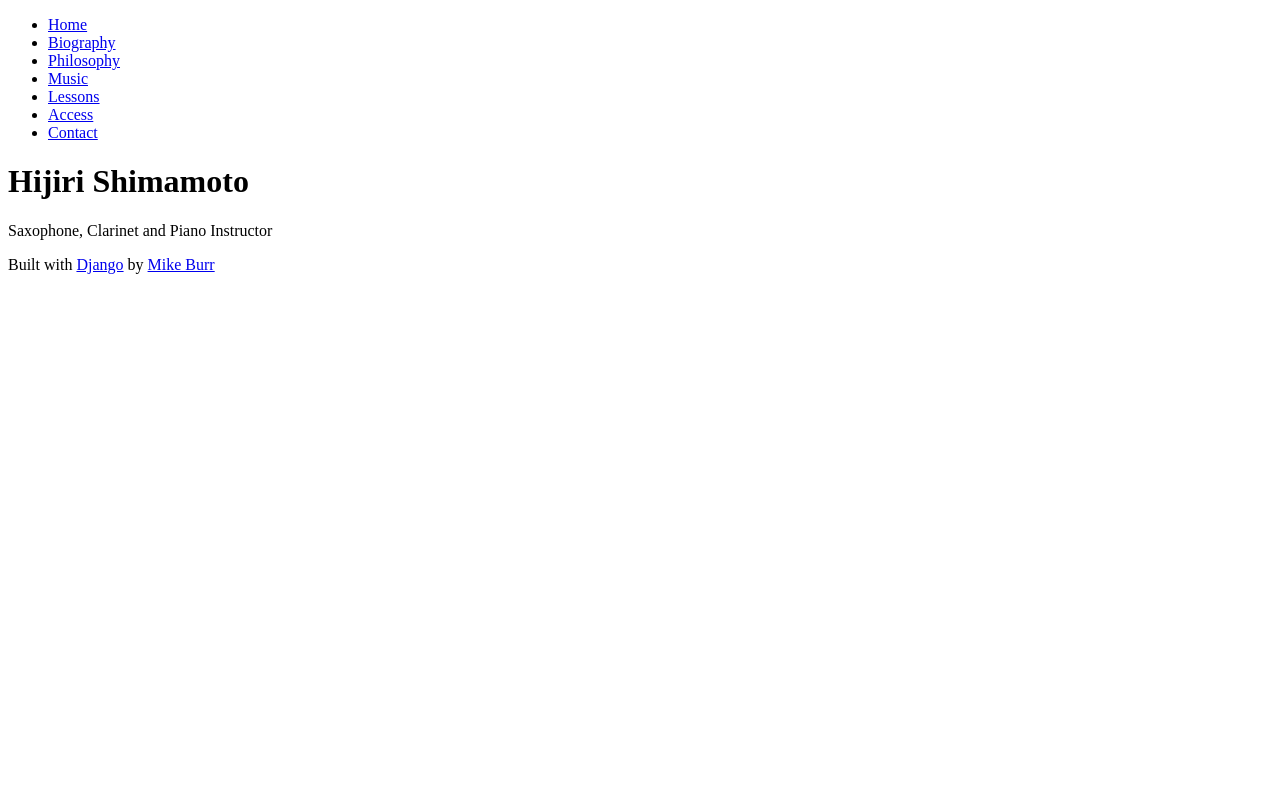
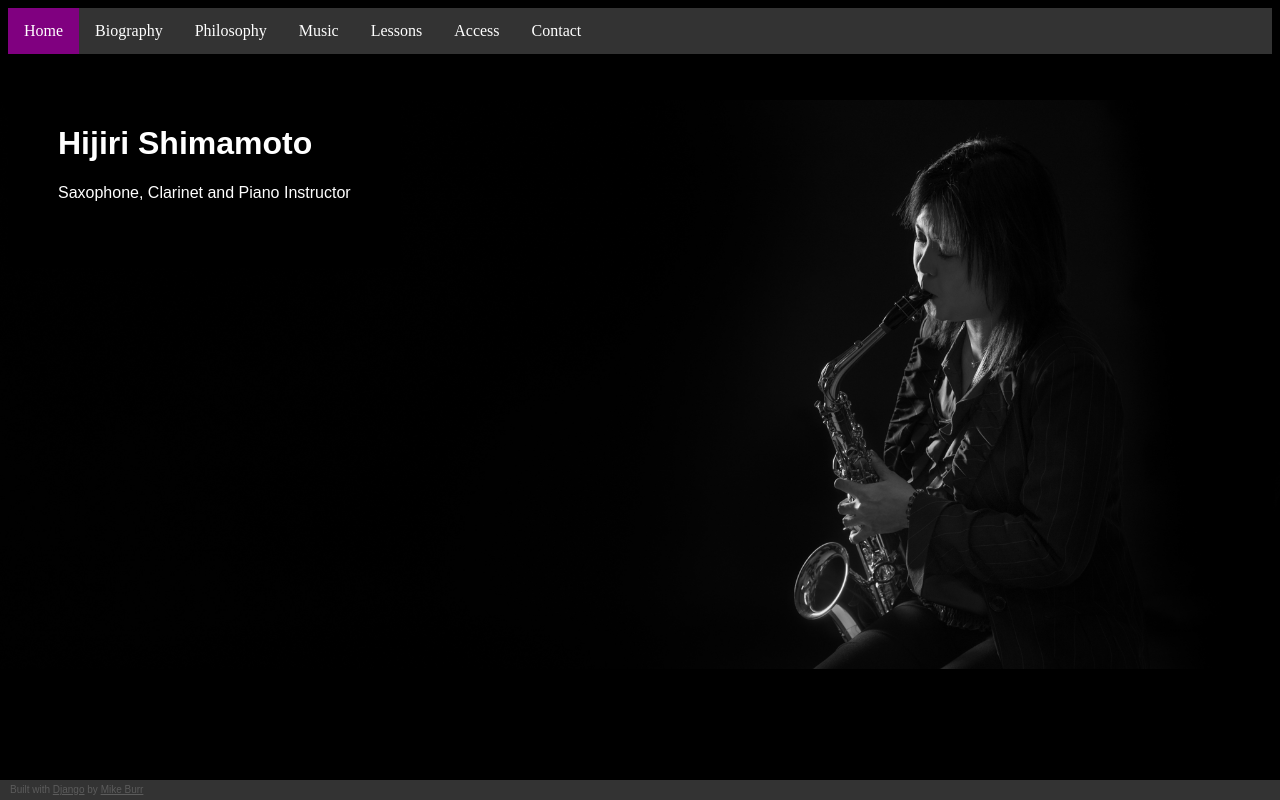
Before and after one commit to stnbu/hijirishimamoto.com, a plain HTML site: page hijirishimamoto.com/index.html in a window 1280 px wide. Drawn offline with Linux system fonts and the light colour scheme; the site is published under a folder, as on GitHub Pages, so addresses that start at the root find nothing.

Commit message:
closer to THEEEE

```diff
--- a/hijirishimamoto.com/index.html
+++ b/hijirishimamoto.com/index.html
@@ -20,40 +20,40 @@ Mike Burr <mburr@unintuitive.org>
     <meta charset="utf-8"/>
     <meta name="keywords" content="saxophone, sax, piano, clarinet, music lesson, milpitas, san jose, fremont, south bay area, bay area, silicon valley, online, experienced, japanese, female, bilingual" />
 <title>Lessons</title>
-    <link rel="shortcut icon" href="/static/tabs/bin/favicon.ico">
-    <link rel="stylesheet" type="text/css" href="/static/tabs/style.css">
-    <link rel="stylesheet" type="text/css" href="/static/tabs/style-home.css">
+    <link rel="shortcut icon" href="static/tabs/bin/favicon.ico">
+    <link rel="stylesheet" type="text/css" href="static/tabs/style.css">
+    <link rel="stylesheet" type="text/css" href="static/tabs/style-home.css">
   </head>
 
 <div class="menu">
 <ul>
 
 
-  <li><a class="active" href="/tabs/home/">Home</a></li>
+  <li><a class="active" href="./">Home</a></li>
 
 
 
-  <li><a href="/tabs/biography/">Biography</a></li>
+  <li><a href="tabs/biography/">Biography</a></li>
 
 
 
-  <li><a href="/tabs/philosophy/">Philosophy</a></li>
+  <li><a href="tabs/philosophy/">Philosophy</a></li>
 
 
 
-  <li><a href="/tabs/music/">Music</a></li>
+  <li><a href="tabs/music/">Music</a></li>
 
 
 
-  <li><a href="/tabs/lessons/">Lessons</a></li>
+  <li><a href="tabs/lessons/">Lessons</a></li>
 
 
 
-  <li><a href="/tabs/access/">Access</a></li>
+  <li><a href="tabs/access/">Access</a></li>
 
 
 
-  <li><a href="/tabs/contact/">Contact</a></li>
+  <li><a href="tabs/contact/">Contact</a></li>
 
 
 </ul>
--- a/hijirishimamoto.com/static/tabs/style-home.css
+++ b/hijirishimamoto.com/static/tabs/style-home.css
@@ -1,5 +1,5 @@
 body {
-    background-image: url(/static/tabs/bin/home.jpg);
+    background-image: url(bin/home.jpg);
     background-color: rgb(0, 0, 0);
     background-position: center 100px;
 }
--- a/hijirishimamoto.com/static/tabs/style.css
+++ b/hijirishimamoto.com/static/tabs/style.css
@@ -57,7 +57,7 @@ li a:hover:not(.active) {
 
 body {
     background-color: rgb(237, 216, 244);
-    background-image: url(/static/tabs/bin/default_background.jpg);
+    background-image: url(bin/default_background.jpg);
     background-size: cover;
     background-repeat: no-repeat;
 }
```
Also changed, not shown: hijirishimamoto.com/tabs/access/index.html (+3 -3 lines), hijirishimamoto.com/tabs/biography/index.html (+4 -4 lines), hijirishimamoto.com/tabs/contact/index.html (+3 -3 lines), hijirishimamoto.com/tabs/lessons/index.html (+3 -3 lines), hijirishimamoto.com/tabs/music/index.html (+3 -3 lines), hijirishimamoto.com/tabs/philosophy/index.html (+4 -4 lines).
